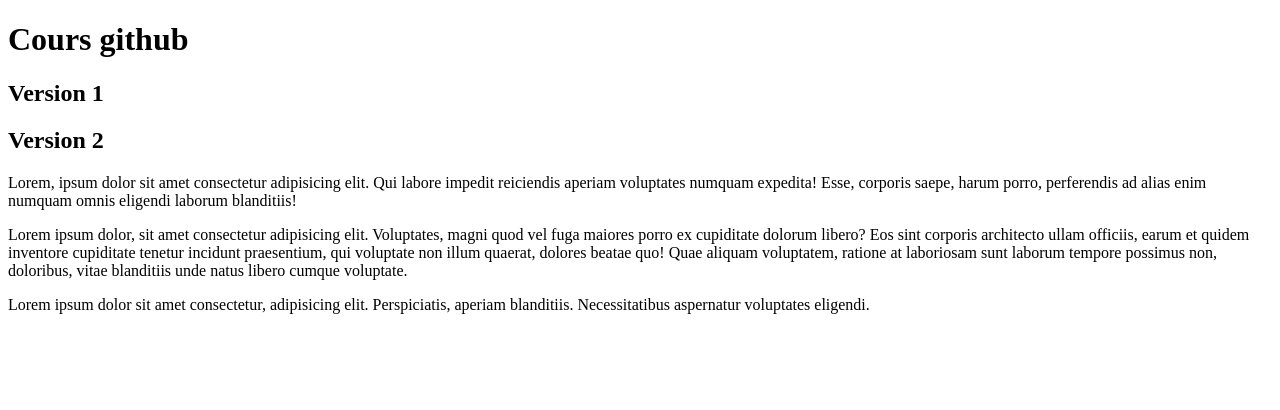
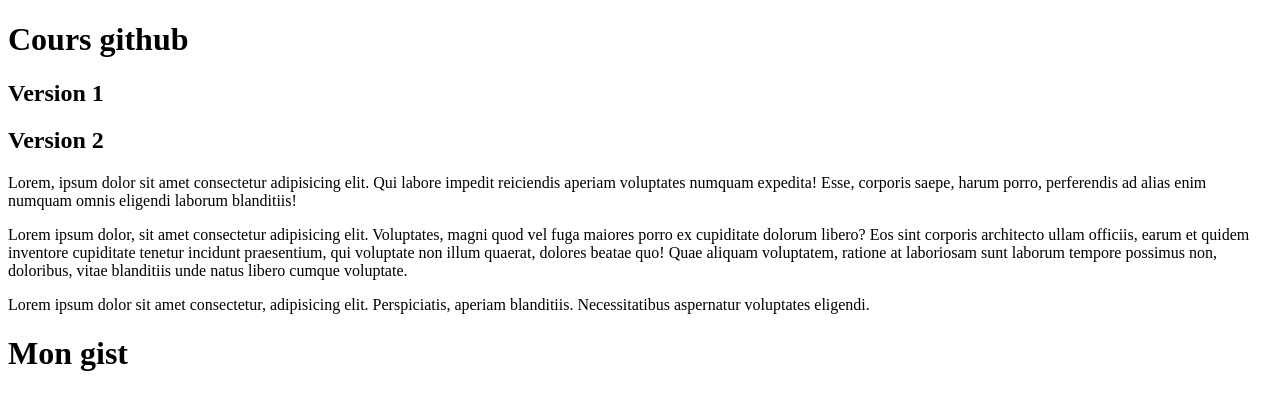
Before and after one commit to tenilo/mon_site_web, a plain HTML site: page index.html in a window 1280 px wide. Drawn offline with Linux system fonts and the light colour scheme.

Commit message:
ajout d'un gist

```diff
--- a/index.html
+++ b/index.html
@@ -24,5 +24,13 @@
      <p id="top-banner">Lorem ipsum dolor sit amet consectetur, adipisicing elit. Perspiciatis, aperiam
     blanditiis. Necessitatibus aspernatur voluptates eligendi.</p>
 
+    <!-- mon gist-->
+    <div>
+        <h1>Mon gist</h1>
+        <p> <script src="https://gist.github.com/tenilo/5acca697dfda3df9e184a0baa862011f.js"></script></p>
+    </div>
+
+
+
 </body>
 </html>
```
